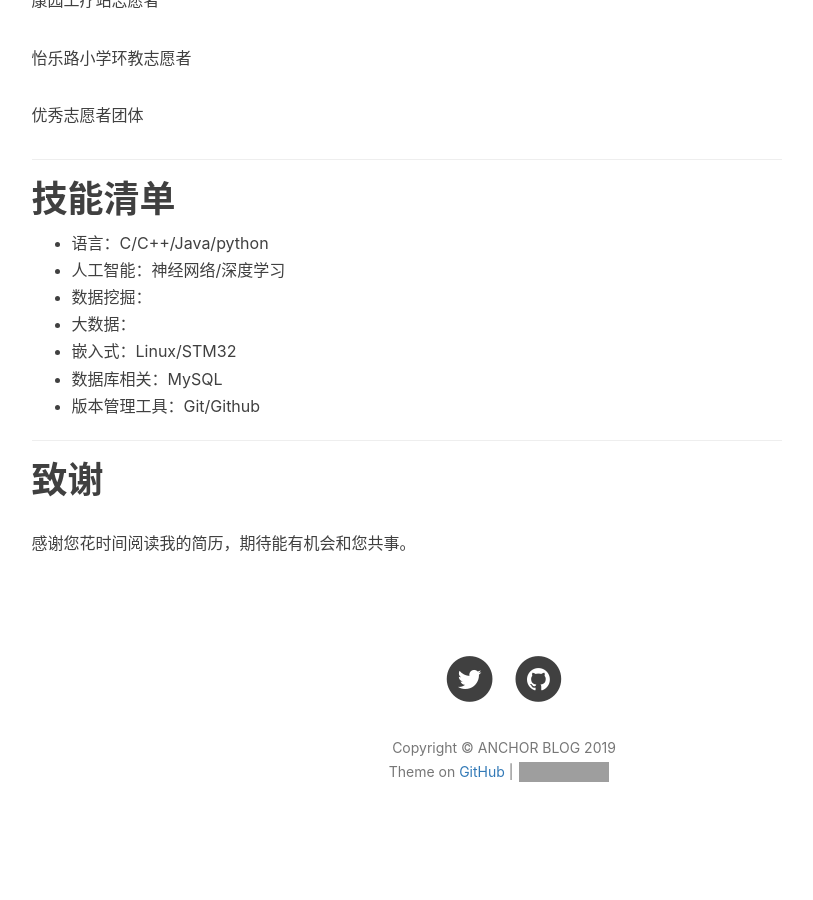
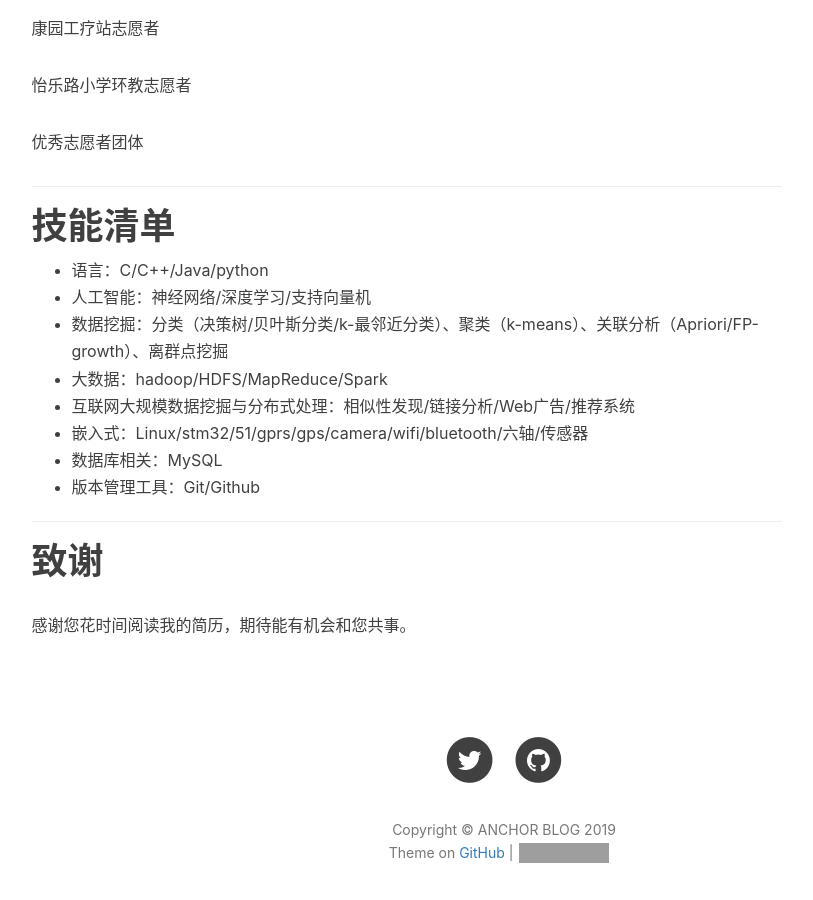
Before and after one commit to anchor2017/anchor2017.github.io, a Jekyll site: the page built from img/pf.md, in a window 1280 px wide and 900 px high, scrolled down 2276 px. Shown: the whole window, without its empty margins (136-949 px from the left). Built offline with Jekyll 4.4.1, drawn with Linux system fonts in a browser that asks for light colours; nearby versions of some CDN libraries; our own code applies the rules of GitHub Pages for plain Markdown files; comment, search, counter and statistics services are not loaded; before the commit the page ends 3152 px from its top, so only the background shows below that; some of the changed text lies outside the part shown; grey boxes are pictures that could not be loaded.

Commit message:
Update and rename c++.md to pf.md

```diff
--- a/img/c++.md
+++ b/img/pf.md
@@ -4,17 +4,18 @@
 
 
 # 联系方式
-- 手机：
-- Email：
-- 微信号：
+- 手机：13143346468
+- Email：caiyinmao@gmail.com
+- 微信号：13143346468
 
 ---
 
 # 个人信息
 
- - /女/1997
- - 本科/广东工业大学2020届计算机学院计科应届毕业生
+ - 蔡银锚/女/1997
+ - 本科/广东工业大学2020届计算机学院计科应届毕业生（大数据技术方向）
  - 绩点：3.85
+ - 证书：CET-4、CET-6
  - 技术博客：https://me.csdn.net/anchor2017
  - 个人博客：http://anchor2017.github.io
  - Github：http://github.com/anchor2017
@@ -74,10 +75,11 @@
 # 技能清单
 
 - 语言：C/C++/Java/python
-- 人工智能：神经网络/深度学习
-- 数据挖掘：
-- 大数据：
-- 嵌入式：Linux/STM32
+- 人工智能：神经网络/深度学习/支持向量机
+- 数据挖掘：分类（决策树/贝叶斯分类/k-最邻近分类）、聚类（k-means）、关联分析（Apriori/FP-growth）、离群点挖掘
+- 大数据：hadoop/HDFS/MapReduce/Spark
+- 互联网大规模数据挖掘与分布式处理：相似性发现/链接分析/Web广告/推荐系统
+- 嵌入式：Linux/stm32/51/gprs/gps/camera/wifi/bluetooth/六轴/传感器
 - 数据库相关：MySQL
 - 版本管理工具：Git/Github
 
```
